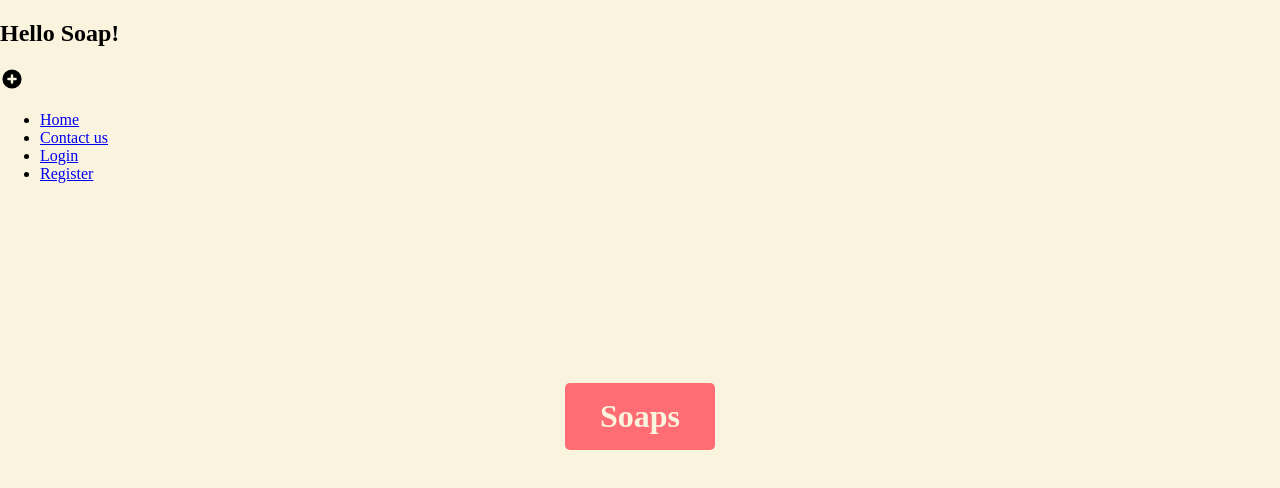
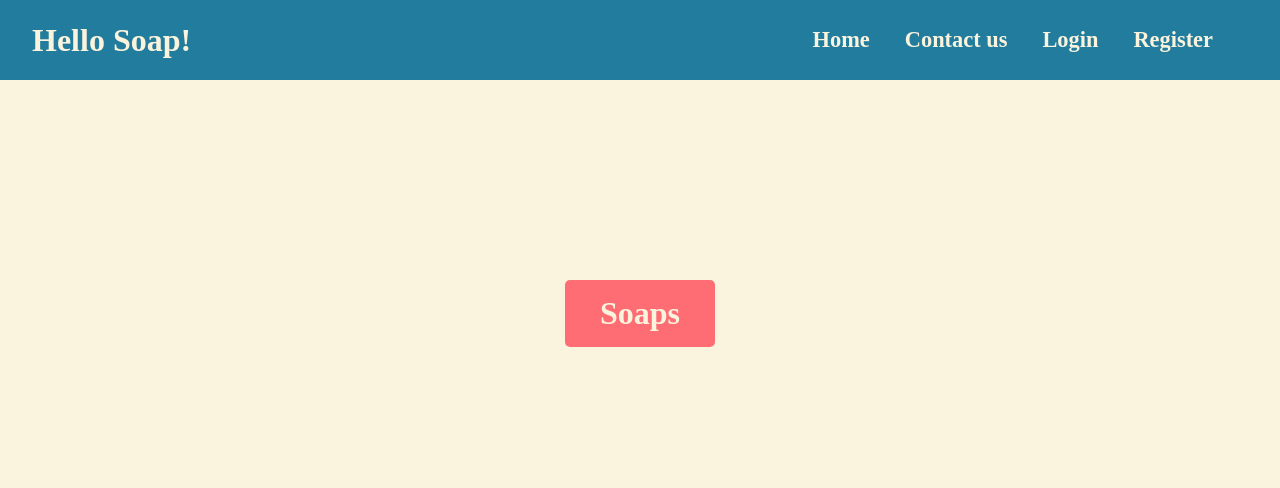
Before and after one commit to AndreiaCifoni/Soap-Project, a React (Create React App) app: page / in a window 1280 px wide. Shown: the top 488 px of the page. Built offline with nearby package versions, Linux system fonts and the light colour scheme.

Commit message:
navbar style

```diff
--- a/src/components/layout/styles.css
+++ b/src/components/layout/styles.css
@@ -32,26 +32,40 @@ body {
 
 .nav-container {
   width: 100%;
-  padding: 30px;
-  margin-bottom: 30px;
+  height: 80px;
+  display: flex;
+  align-items: center;
+  justify-content: space-between;
+  color: #faf3dd;
   background-color: #227c9d;
 }
 
-.nav-link {
-  display: flex;
-  justify-content: flex-start;
-  gap: 30px;
+.nav-title {
+  font-size: 2rem;
+  margin-left: 32px;
 }
 
-.nav-link a {
+.nav-list {
+  list-style: none;
+  display: grid;
+  grid-template-columns: repeat(5, auto);
+  gap: 35px;
+  margin-right: 32px;
+}
+
+.nav-item {
   text-decoration: none;
-  font-size: 20px;
+  font-size: 1.4rem;
   font-weight: bold;
   color: #faf3dd;
 }
 
-.nav-link a:hover {
+.nav-item:hover {
   color: #264653;
+}
+
+.nav-icon {
+  display: none;
 }
 
 /* HOME SOAP BTN*/
--- a/src/components/navbar/Navbar.js
+++ b/src/components/navbar/Navbar.js
@@ -1,7 +1,7 @@
 import React, { useState } from "react";
 import NavMenu from "./navMenu";
 import { Link } from "react-router-dom";
-import { BeakerIcon, PlusCircleIcon } from "@heroicons/react/solid";
+import { MenuIcon, XIcon } from "@heroicons/react/solid";
 import ".././layout/styles.css";
 
 const Navbar = () => {
@@ -12,18 +12,14 @@ const Navbar = () => {
   };
 
   return (
-    <nav>
-      <h1>Hello Soap!</h1>
-      <div>
-        <i onClick={onNavIcon} className="nav-icon">
-          {clicked ? (
-            <BeakerIcon className="icon" />
-          ) : (
-            <PlusCircleIcon className="icon" />
-          )}
+    <nav className="nav-container">
+      <h1 className="nav-title">Hello Soap!</h1>
+      <div className="nav-icon">
+        <i onClick={onNavIcon}>
+          {clicked ? <XIcon className="icon" /> : <MenuIcon className="icon" />}
         </i>
       </div>
-      <ul className={clicked ? "nav-full" : "nav-cell"}>
+      <ul className={clicked ? "nav-list  nav-cell" : "nav-list"}>
         {NavMenu.map((item, index) => {
           return (
             <li key={index}>
--- a/src/components/navbar/navMenu.js
+++ b/src/components/navbar/navMenu.js
@@ -2,22 +2,22 @@ const NavMenu = [
   {
     title: "Home",
     url: "/",
-    cName: "nav-menu",
+    cName: "nav-item",
   },
   {
     title: "Contact us",
     url: "#",
-    cName: "nav-menu",
+    cName: "nav-item",
   },
   {
     title: "Login",
     url: "/Login",
-    cName: "nav-menu",
+    cName: "nav-item",
   },
   {
     title: "Register",
     url: "/Register",
-    cName: "nav-menu",
+    cName: "nav-item",
   },
 ];
 
```
